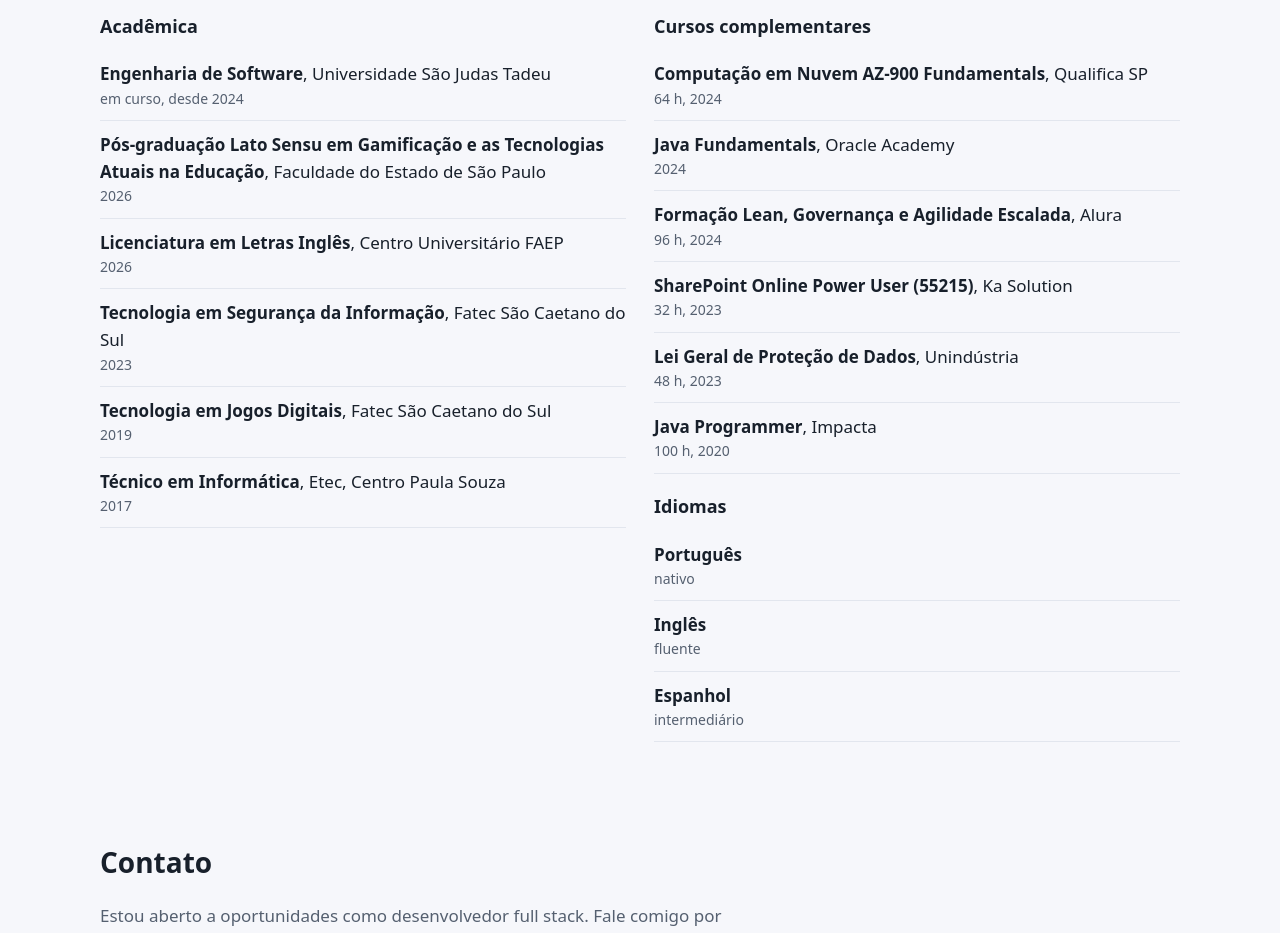
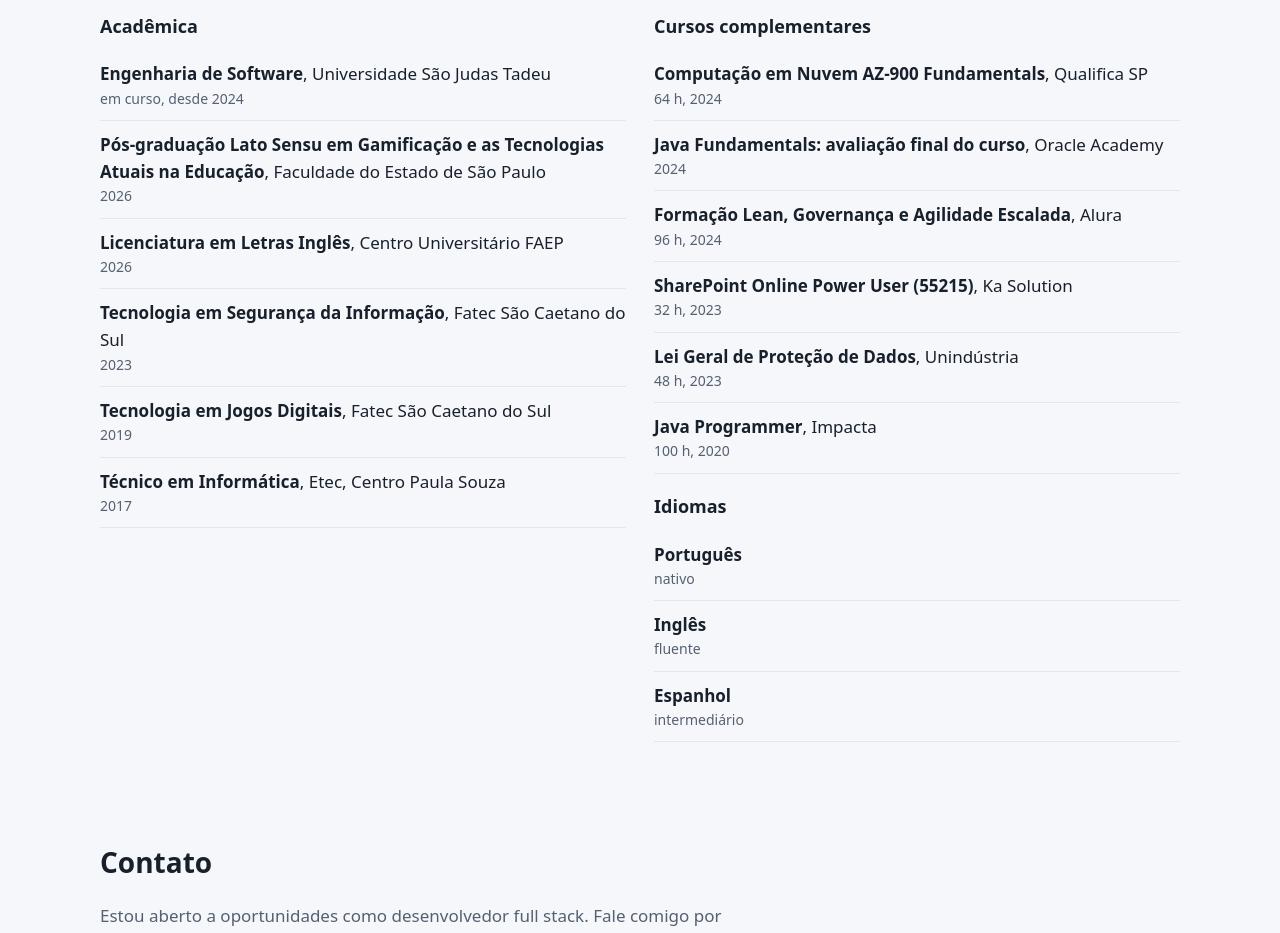
Before and after one commit to MarceloMarcolino/marcelomarcolino.github.io, a plain HTML site: page index.html in a window 1280 px wide. Shown: the part 3700-4633 px from the top of the page. Drawn offline with Linux system fonts and the light colour scheme.

Commit message:
Precisa a descrição do curso Java Fundamentals (avaliação final, Oracle Academy)

```diff
--- a/index.html
+++ b/index.html
@@ -202,7 +202,7 @@
         <h3 class="sub">Cursos complementares</h3>
         <ul class="lista">
           <li><strong>Computação em Nuvem AZ-900 Fundamentals</strong>, Qualifica SP <span>64 h, 2024</span></li>
-          <li><strong>Java Fundamentals</strong>, Oracle Academy <span>2024</span></li>
+          <li><strong>Java Fundamentals: avaliação final do curso</strong>, Oracle Academy <span>2024</span></li>
           <li><strong>Formação Lean, Governança e Agilidade Escalada</strong>, Alura <span>96 h, 2024</span></li>
           <li><strong>SharePoint Online Power User (55215)</strong>, Ka Solution <span>32 h, 2023</span></li>
           <li><strong>Lei Geral de Proteção de Dados</strong>, Unindústria <span>48 h, 2023</span></li>
```
